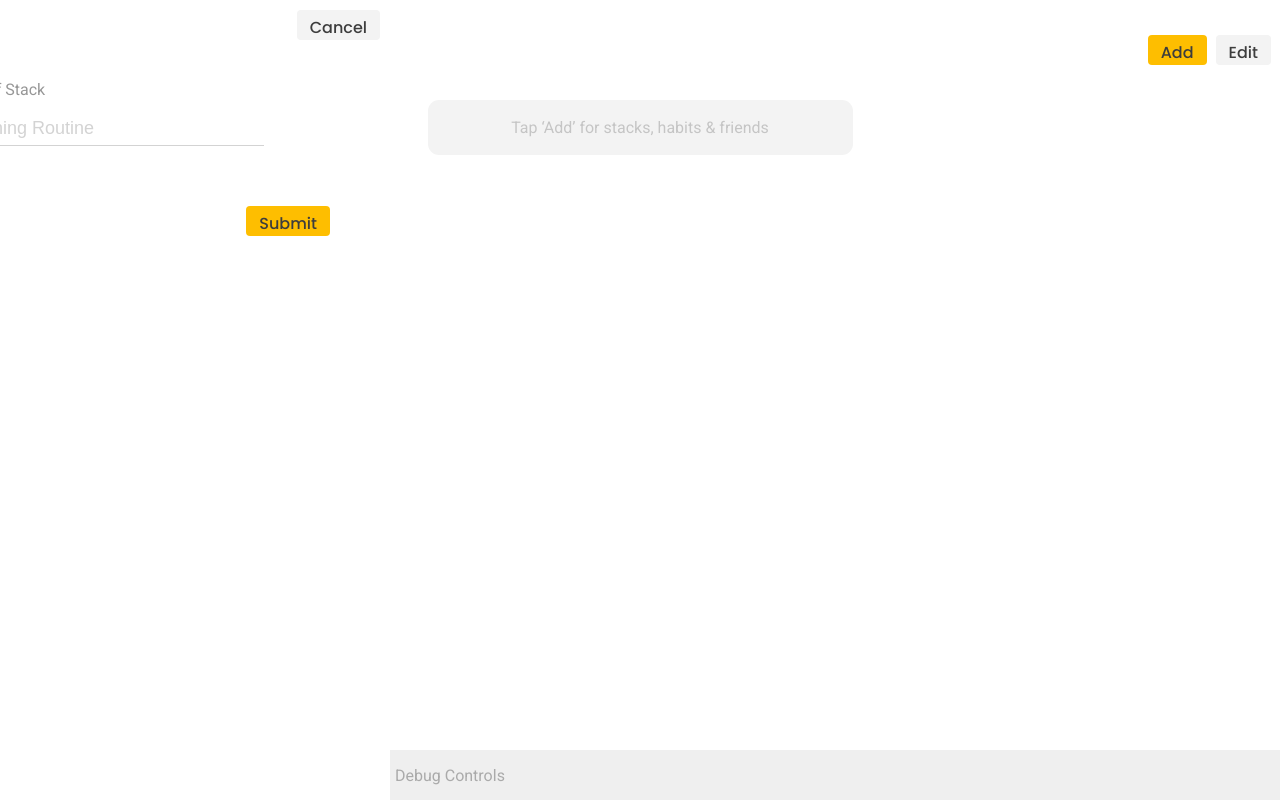
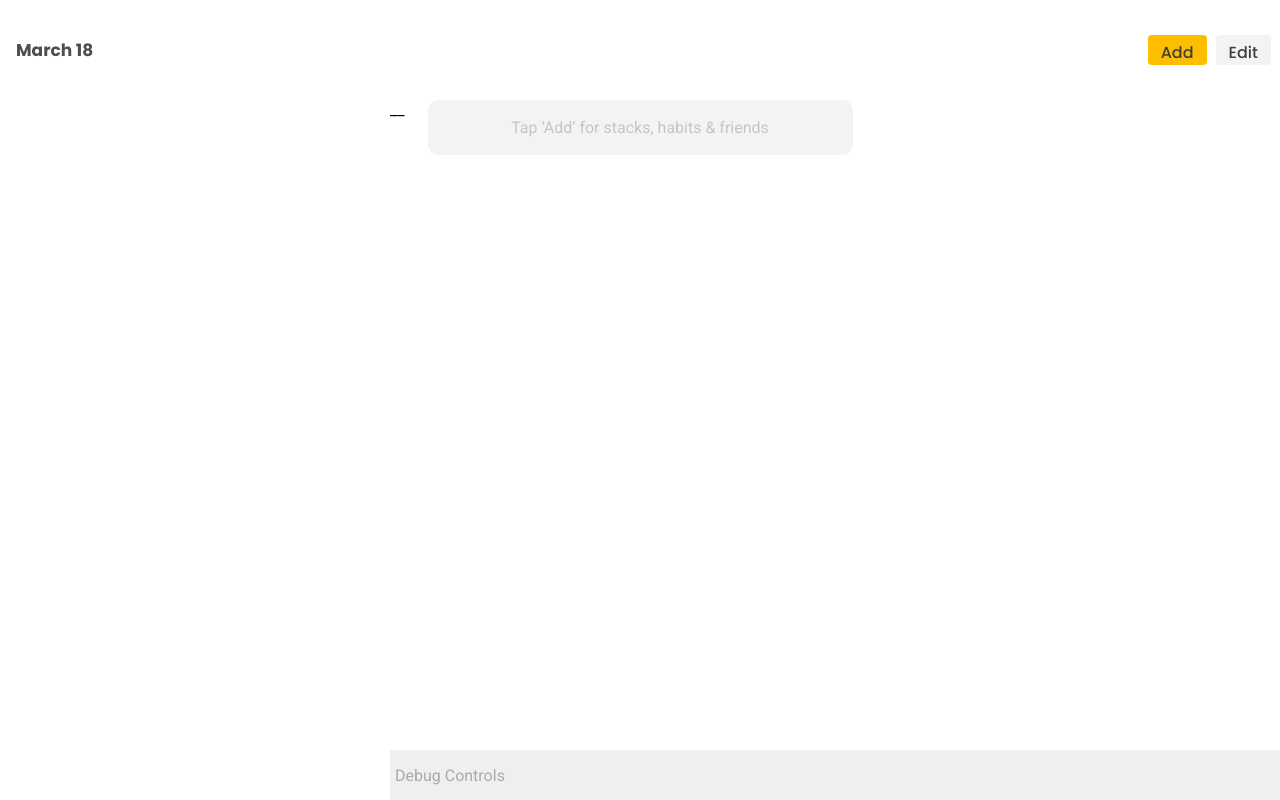
Before and after one commit to breim9/stacks, a React (Create React App) app in the folder stacks-v3/: page / in a window 1280 px wide. Built offline with nearby package versions, Linux system fonts and the light colour scheme.

Commit message:
sizing for web

```diff
--- a/stacks-v3/src/App.css
+++ b/stacks-v3/src/App.css
@@ -12,3 +12,12 @@
   overflow:hidden;
   transition: height .5s ease;
 }
+
+@media(min-width: 500px){
+  body {
+    max-width: 500px;
+    position: relative;
+    margin: 0 auto;
+    overflow: hidden;
+  }
+}
--- a/stacks-v3/src/App.js
+++ b/stacks-v3/src/App.js
@@ -141,6 +141,7 @@
       debugMode : true,
       addDay : false,
       addCounter : 0,
+      text : " __ ",
     }
   };
 
@@ -592,7 +593,7 @@
           addHabitFormSubmission={this.addHabitFormSubmission}
           addStackFormSubmission={this.addStackFormSubmission}
         />
-
+        {this.state.debug.text}
       </AppStyled>
 
     );
```
